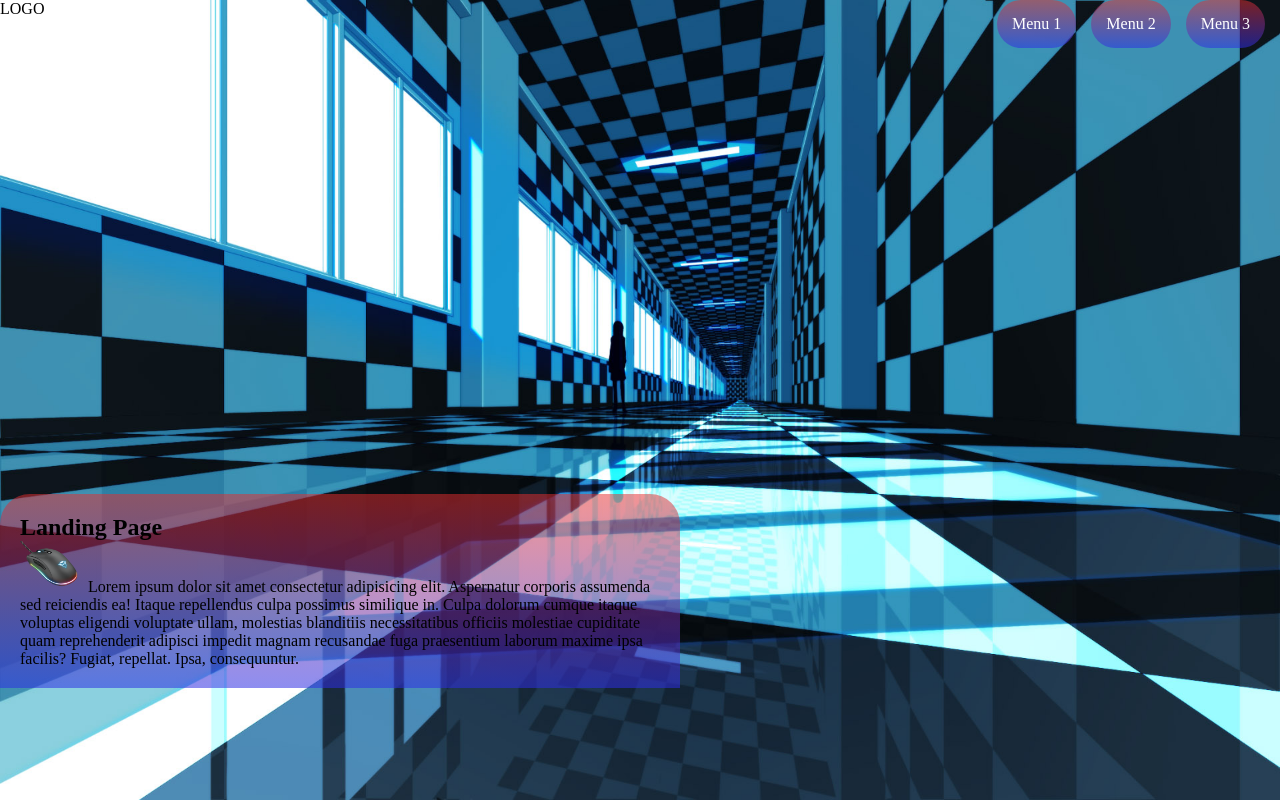
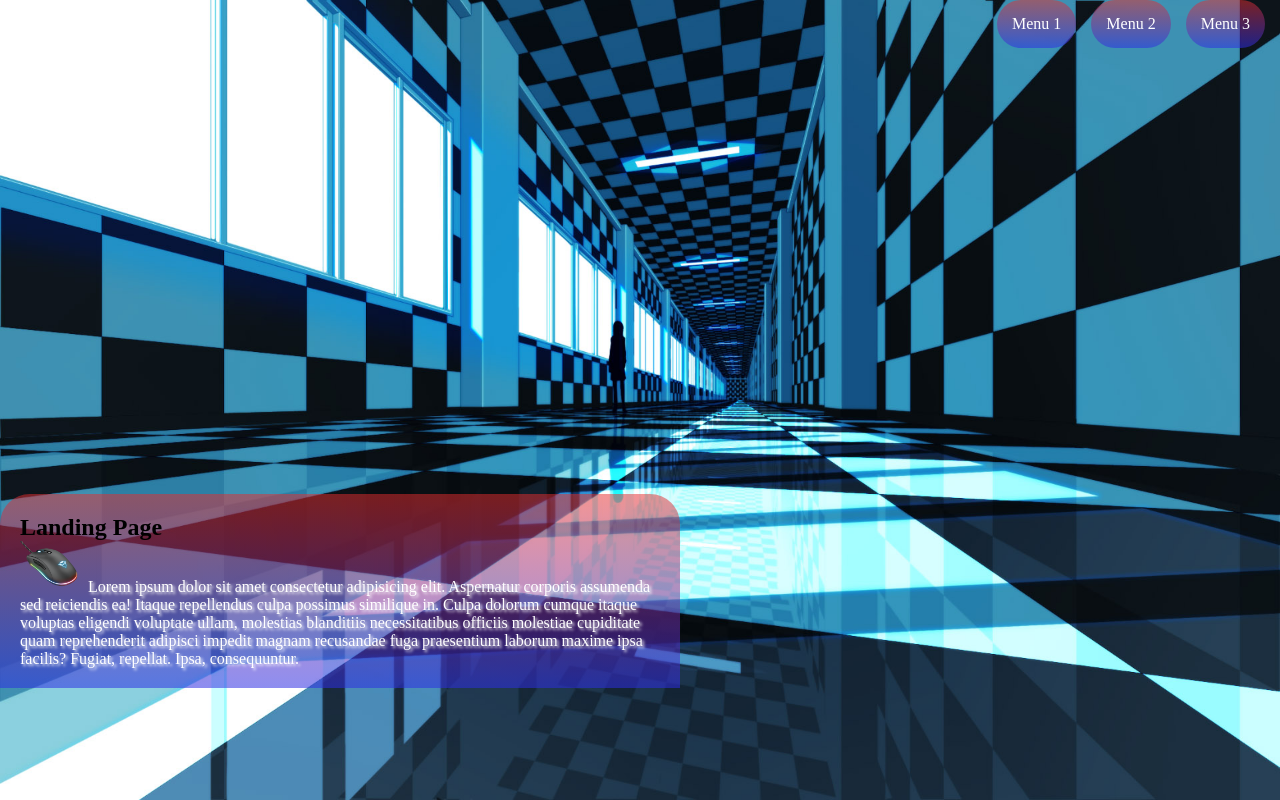
Before and after one commit to jtorresarias/imagen-de-fondo, a plain HTML site: page index.html in a window 1280 px wide. Drawn offline with Linux system fonts and the light colour scheme.

Commit message:
Update estilo.css

```diff
--- a/css/estilo.css
+++ b/css/estilo.css
@@ -52,5 +52,6 @@ li:hover
     width: 10%;
 }
 p{
-    text-shadow: #fff;
+    text-shadow: 2px 2px 3px #fff;
+    color: #fff;
 }
```
